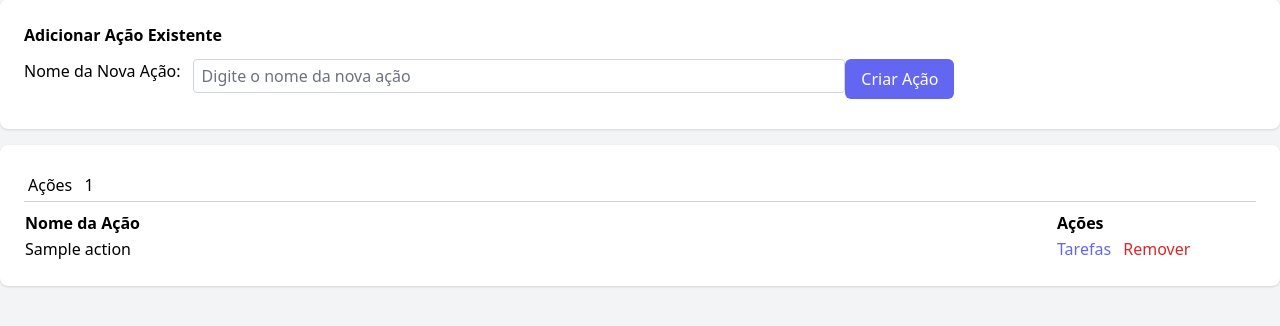
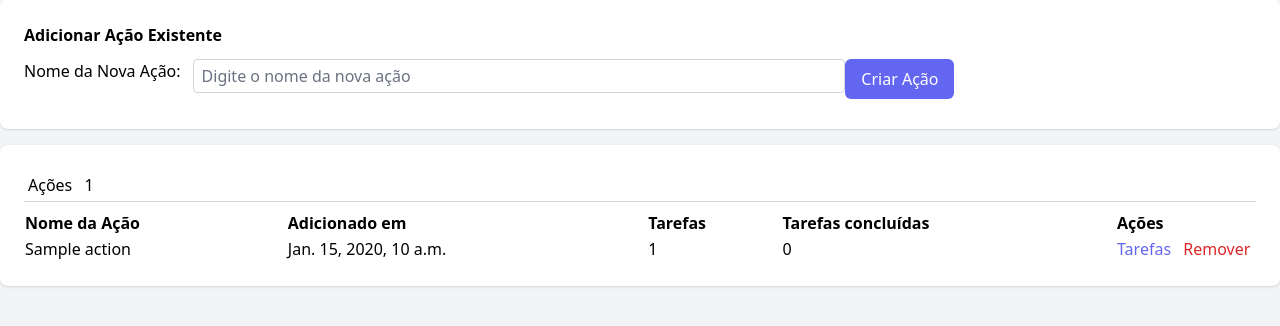
Before and after one commit to FabioCruz20/active_aging_planner, a Django app: page /planning/projects/manage-axis-level-actions/1/1/ in a window 1280 px wide. Shown: the part 241-567 px from the top of the page. Run offline with Django 4.2, Linux system fonts and the light colour scheme; tables that the repository leaves empty hold one stand-in row (values such as "Sample post"); some libraries are stand-ins or nearby versions.

Commit message:
feat: displays the number of completed tasks in the actions list

```diff
--- a/planning/models.py
+++ b/planning/models.py
@@ -55,6 +55,8 @@ class ProjectAction(models.Model):
     def __str__(self):
         return f'{self.action.name} ({self.axis.name}, {self.level.name})'
 
+    def count_finished_tasks(self):
+        return self.tasks.filter(status='DONE').count()
 
 class Task(models.Model):
     """Modelo para representar tarefas específicas de uma ação do projeto"""
--- a/planning/templates/projects/manage_axis_level_actions.html
+++ b/planning/templates/projects/manage_axis_level_actions.html
@@ -125,13 +125,20 @@
                                 <thead>
                                     <tr>
                                         <th class="text-left">Nome da Ação</th>
-                                        <th class="text-left" width="200">Ações</th>
+                                        <th class="text-left">Adicionado em</th>
+                                        <th class="text-left">Tarefas</th>
+                                        <th class="text-left">Tarefas concluídas</th>
+                                        <th class="text-left" width="140">Ações</th>
                                     </tr>
                                 </thead>
                                 <tbody>
                                     {% for project_action in project_actions %}
                                     <tr>
                                         <td>{{ project_action.action.name }}</td>
+                                        <td>{{ project_action.created_at }}</td>
+                                        <td>{{ project_action.tasks.count }}</td>
+                                        <td>{{ project_action.count_finished_tasks }}</td>
+
                                         <td>
                                             <a href="{% url 'projects:manage_tasks' project_action.id %}"
                                                class="text-indigo-500 mr-2">
```
